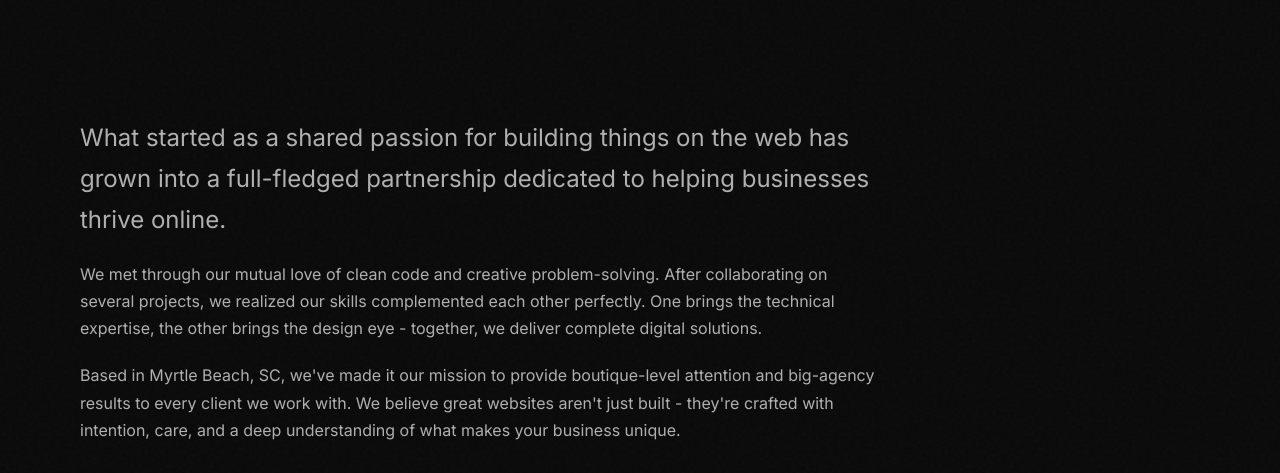
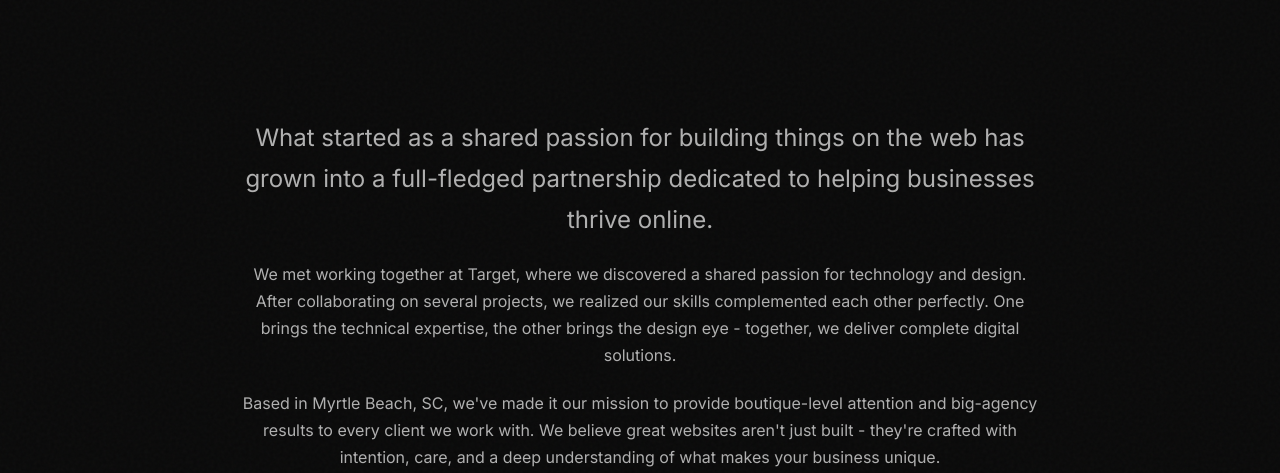
Before and after one commit to JamesxFarris/J-Development, a plain HTML site: page about.html in a window 1280 px wide. Shown: the part 327-800 px from the top of the page. Drawn offline with nearby package versions, Linux system fonts and the light colour scheme; a web font is replaced by a local one.

Commit message:
Update about page story and center paragraph
- Center the story content section
- Update how we met (working together at Target)

Co-Authored-By: Claude Opus 4.5 <noreply@anthropic.com>

```diff
--- a/about.css
+++ b/about.css
@@ -32,6 +32,8 @@
 
 .story-content {
     max-width: 800px;
+    margin: 0 auto;
+    text-align: center;
 }
 
 .story-lead {
--- a/about.html
+++ b/about.html
@@ -78,7 +78,7 @@
         <div class="container">
             <div class="story-content">
                 <p class="story-lead">What started as a shared passion for building things on the web has grown into a full-fledged partnership dedicated to helping businesses thrive online.</p>
-                <p>We met through our mutual love of clean code and creative problem-solving. After collaborating on several projects, we realized our skills complemented each other perfectly. One brings the technical expertise, the other brings the design eye - together, we deliver complete digital solutions.</p>
+                <p>We met working together at Target, where we discovered a shared passion for technology and design. After collaborating on several projects, we realized our skills complemented each other perfectly. One brings the technical expertise, the other brings the design eye - together, we deliver complete digital solutions.</p>
                 <p>Based in Myrtle Beach, SC, we've made it our mission to provide boutique-level attention and big-agency results to every client we work with. We believe great websites aren't just built - they're crafted with intention, care, and a deep understanding of what makes your business unique.</p>
             </div>
         </div>
```
